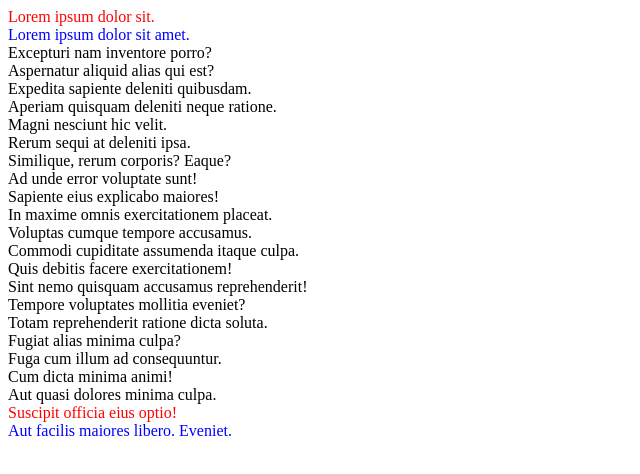
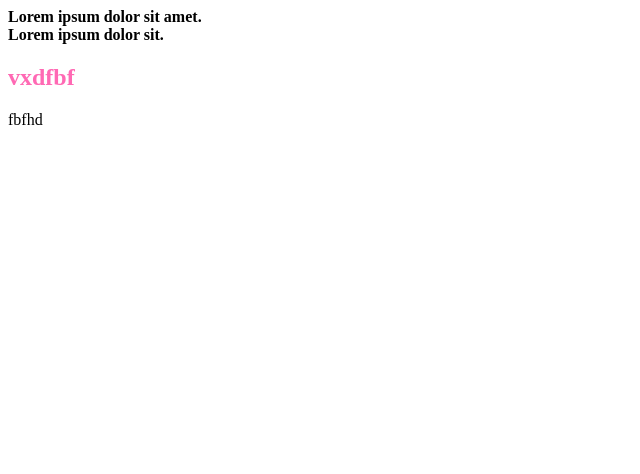
Before and after one commit to ElyaDzhy/Unit_14, a plain HTML site: page index.html in a window 1280 px wide. Shown: the whole page, without its empty margins (0-640 px from the left). Drawn offline with Linux system fonts and the light colour scheme.

Commit message:
Second part

```diff
--- a/css/styles.css
+++ b/css/styles.css
@@ -1,48 +1,16 @@
 /* псевдоклассы доч елем */
 
-/*
-:first-child - первый внутри элемента
-
-:first-of-type - превый в своем роде(классе и т.д)
+/* only-child - единственный ребенок родителя
+only-of-type - единственный в своем роде
  */
-
-/* .parent,
-ul {
-  padding: 10px;
+.parent {
   font-weight: bold;
-  font-size: 30px;
-  border: 5px solid blue;
 }
 
-div:first-child {
-  color: darkviolet;
-  border-top: 2px solid black;
-}
-
-.child:last-child {
-  border: 1px solid green;
-}
-
-li:first-child {
+.A:only-child {
   color: red;
 }
 
-li:last-child {
-  color: orange;
-} */
-
-.A:last-of-type {
-  color: red;
+h2:only-of-type {
+  color: hotpink;
 }
-
-.B:last-of-type {
-  color: blue;
-}
-
-.A:first-of-type {
-  color: red;
-}
-
-.B:first-of-type {
-  color: blue;
-}
--- a/index.html
+++ b/index.html
@@ -10,89 +10,14 @@
     <link rel="stylesheet" href="./css/styles.css" />
   </head>
   <body>
-    <!-- <div class="parent">
-      <div class="child">
-        Lorem ipsum dolor sit amet consectetur adipisicing.
-      </div>
-      <div class="child">
-        Laborum qui ducimus animi omnis ab perspiciatis!
-      </div>
-      <div class="child">
-        Dignissimos, doloribus fugit! Nostrum aspernatur reiciendis
-        earum.
-      </div>
-      <div class="child">
-        Consequatur itaque tempora ipsam saepe quaerat ab.
-      </div>
-      <div class="child">
-        Molestiae impedit, minima sint totam inventore dignissimos.
-      </div>
-      <div class="child">
-        Molestias esse libero veniam nemo quod ad!
-      </div>
-      <div class="child">
-        Placeat aliquid quia aperiam libero fuga dignissimos.
-      </div>
-      <div class="child">
-        Corrupti numquam corporis illum omnis provident porro!
-      </div>
-      <div class="child">
-        Dolores officiis, quisquam enim ad similique ut!
-      </div>
-      <div class="child">
-        Exercitationem corrupti asperiores nemo consequuntur dolorem
-        inventore?
-      </div>
+    <div class="parent">
+      <div class="A">Lorem ipsum dolor sit amet.</div>
+      <span>Lorem ipsum dolor sit.</span>
     </div>
 
-    <ul>
-      <li>
-        Lorem ipsum dolor sit amet, consectetur adipisicing elit.
-        Beatae, id.
-      </li>
-      <li>
-        Dolorem quibusdam accusamus id, illo repudiandae fuga dolores
-        perspiciatis in!
-      </li>
-      <li>
-        Tenetur reiciendis corporis fuga aut exercitationem
-        voluptatibus porro recusandae ipsa.
-      </li>
-      <li>
-        Consequatur officiis, praesentium modi eum error asperiores
-        libero reiciendis! Veniam.
-      </li>
-    </ul> -->
-
-    <div class="parent">
-      <div class="A">Lorem ipsum dolor sit.</div>
-      <span class="B">Lorem ipsum dolor sit amet.</span>
-      <div class="A">Excepturi nam inventore porro?</div>
-      <span class="B">Aspernatur aliquid alias qui est?</span>
-      <div class="A">Expedita sapiente deleniti quibusdam.</div>
-      <span class="B">Aperiam quisquam deleniti neque ratione.</span>
-      <div class="A">Magni nesciunt hic velit.</div>
-      <span class="B">Rerum sequi at deleniti ipsa.</span>
-      <div class="A">Similique, rerum corporis? Eaque?</div>
-      <span class="B">Ad unde error voluptate sunt!</span>
-      <div class="A">Sapiente eius explicabo maiores!</div>
-      <span class="B">In maxime omnis exercitationem placeat.</span>
-      <div class="A">Voluptas cumque tempore accusamus.</div>
-      <span class="B"
-        >Commodi cupiditate assumenda itaque culpa.</span
-      >
-      <div class="A">Quis debitis facere exercitationem!</div>
-      <span class="B"
-        >Sint nemo quisquam accusamus reprehenderit!</span
-      >
-      <div class="A">Tempore voluptates mollitia eveniet?</div>
-      <span class="B">Totam reprehenderit ratione dicta soluta.</span>
-      <div class="A">Fugiat alias minima culpa?</div>
-      <span class="B">Fuga cum illum ad consequuntur.</span>
-      <div class="A">Cum dicta minima animi!</div>
-      <span class="B">Aut quasi dolores minima culpa.</span>
-      <div class="A">Suscipit officia eius optio!</div>
-      <span class="B">Aut facilis maiores libero. Eveniet.</span>
+    <div>
+      <h2>vxdfbf</h2>
+      <p>fbfhd</p>
     </div>
   </body>
 </html>
```
